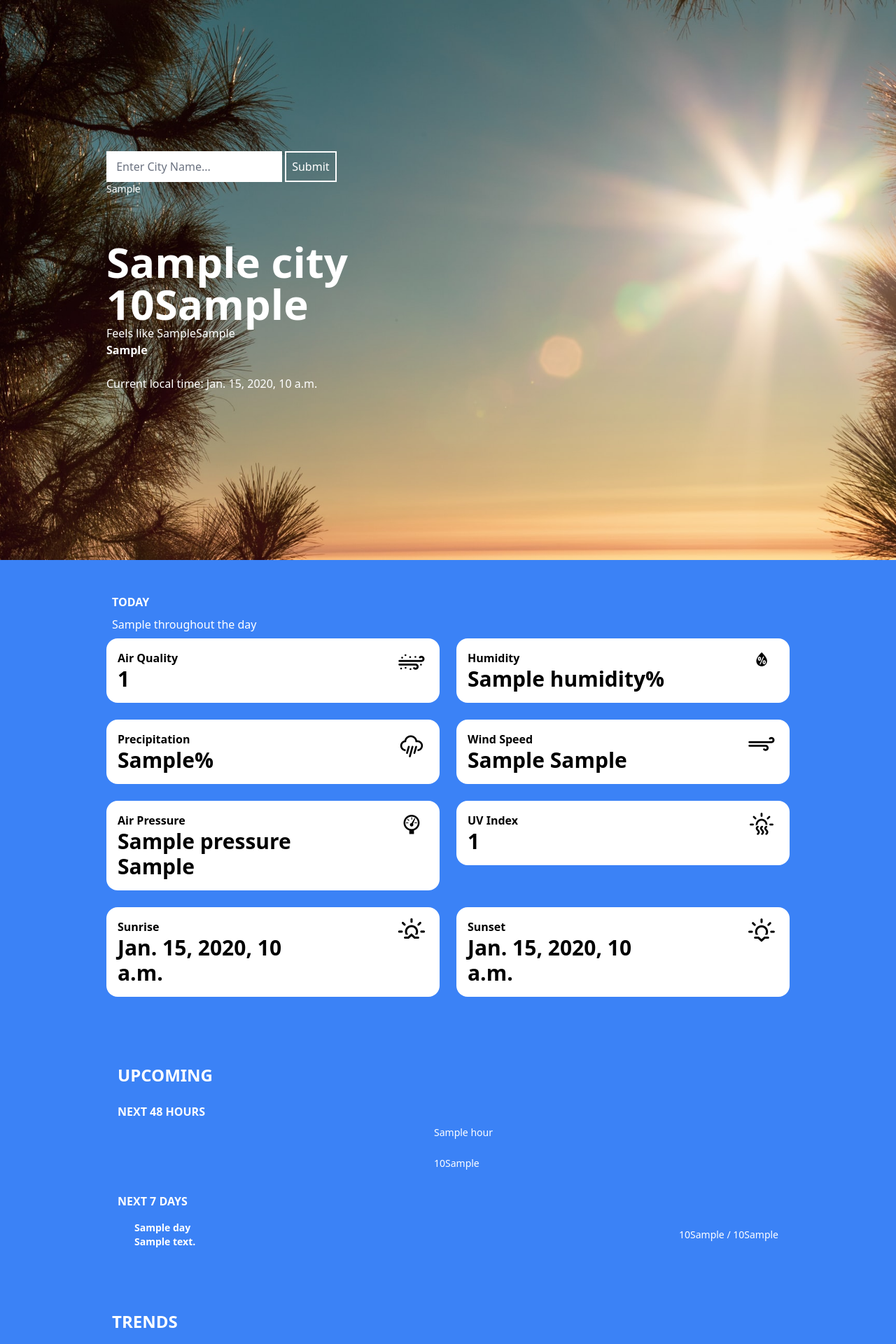
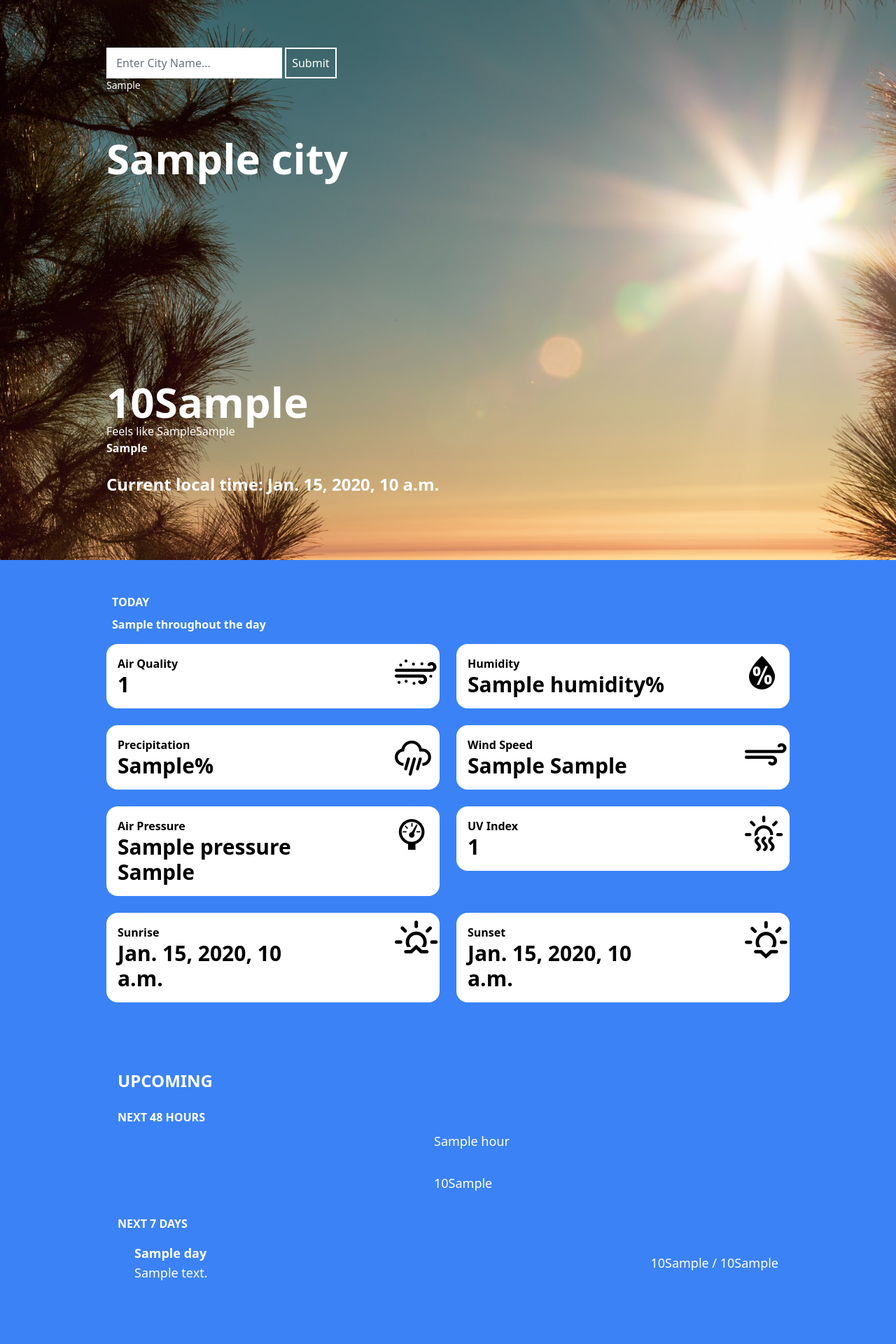
Before and after one commit to ericnbello/weather-dashboard, a Django app: template theme/templates/base.html in a window 1280 px wide. Shown: the top 1920 px of the page at 70% size. Run offline with Django 3.2, Linux system fonts and the light colour scheme; the template is opened without the code that fills it: most values are stand-ins (such as "Sample title", 1, 10 or a date in 2020); some libraries are stand-ins or nearby versions; some web fonts are replaced.

Commit message:
updated layout and styling

```diff
--- a/theme/static/css/dist/styles.css
+++ b/theme/static/css/dist/styles.css
@@ -874,6 +874,10 @@ select{
   margin-top: 1.25rem;
 }
 
+.mb-2{
+  margin-bottom: 0.5rem;
+}
+
 .block{
   display: block;
 }
@@ -976,6 +980,10 @@ select{
 
 .w-1{
   width: 0.25rem;
+}
+
+.w-16{
+  width: 4rem;
 }
 
 .min-w-0{
@@ -1342,6 +1350,10 @@ select{
   padding-bottom: 0.5rem;
 }
 
+.pb-4{
+  padding-bottom: 1rem;
+}
+
 .text-center{
   text-align: center;
 }
@@ -1397,6 +1409,10 @@ select{
 .text-4xl{
   font-size: 2.25rem;
   line-height: 2.5rem;
+}
+
+.text-\[12rem\]{
+  font-size: 12rem;
 }
 
 .font-normal{
@@ -1534,6 +1550,10 @@ select{
     flex-direction: column;
   }
 
+  .md\:items-start{
+    align-items: flex-start;
+  }
+
   .md\:justify-start{
     justify-content: flex-start;
   }
--- a/theme/templates/base.html
+++ b/theme/templates/base.html
@@ -10,7 +10,6 @@
     <meta name="msapplication-TileColor" content="#908f9e"/>
     <meta name="theme-color" content="#908f9e"/>
     <link rel="stylesheet" href="{% static 'css/dist/styles.css' %}">
-    <!-- <link rel="stylesheet" href="{% static 'css/global.css' %}"> -->
     <link rel="stylesheet" href="{% static 'css/open-weather-icons.css' %}">
     <link rel="stylesheet" href="{% static '/css/weather-icons.min.css' %}">
     <link rel="stylesheet" href="{% static '/css/weather-icons-wind.min.css' %}">
@@ -19,14 +18,10 @@
     <!-- Font Awesome Icons -->
     <script src="https://kit.fontawesome.com/42d5adcbca.js" crossorigin="anonymous"></script>
     <!-- Nucleo Icons -->
-    <!-- <link href="{% static 'css/nucleo-icons.css' %}" rel="stylesheet" /> -->
-    <!-- <link href="{% static 'css/nucleo-svg.css' %}" rel="stylesheet" /> -->
     <!-- Popper -->
     <script src="https://unpkg.com/@popperjs/core@2"></script>
     <!-- Required chart.js -->
     <script src="https://cdn.jsdelivr.net/npm/chart.js"></script>
-    <!-- Main Styling -->
-    <!-- <link href="{% static 'css/styles.css?v=1.0.2' %}" rel="stylesheet" />     -->
     {% tailwind_css %}
     <title>Weather App</title>
 </head>
@@ -41,7 +36,7 @@
                     <!-- cards -->
                     <div class="w-full px-6 py-6 mx-auto">
                         <h6 class="mt-6 mb-0 ml-2 uppercase font-bold text-white">Today</h6>
-                        <p class="ml-2 py-2 pb-2 text-white">{{ current_weather }} throughout the day</p>
+                        <p class="ml-2 py-2 pb-4 text-white font-semibold">{{ current_weather }} throughout the day</p>
                         <!-- cards row 1 -->
                         <div class="flex flex-wrap -mx-3 {{daytime|yesno:'text-black for true,text-white for false'}}">
 
@@ -60,7 +55,7 @@
                                             </div>
                                             <div class="px-3 text-right basis-1/3">
                                                 <div class="inline-block w-12 h-12 text-center items-center text-3xl rounded-lg">
-                                                    <i class="wi wi-sandstorm text-size-lg relative"></i>
+                                                    <i class="wi wi-sandstorm text-5xl relative"></i>
                                                 </div>
                                             </div>
                                         </div>
@@ -83,7 +78,7 @@
                                             </div>
                                             <div class="px-3 text-right basis-1/3">
                                                 <div class="inline-block w-12 h-12 text-center items-center text-xl rounded-lg">
-                                                    <i class="wi wi-humidity text-size-lg relative"></i>
+                                                    <i class="wi wi-humidity text-5xl relative"></i>
                                                 </div>
                                             </div>
                                         </div>
@@ -106,7 +101,7 @@
                                             </div>
                                             <div class="px-3 text-right basis-1/3">
                                                 <div class="inline-block w-12 h-12 text-center items-center text-3xl rounded-lg">
-                                                    <i class="wi wi-rain text-size-lg relative"></i>
+                                                    <i class="wi wi-rain text-5xl relative"></i>
                                                 </div>
                                             </div>
                                         </div>
@@ -129,7 +124,7 @@
                                             </div>
                                             <div class="px-3 text-right basis-1/3">
                                                 <div class="inline-block w-12 h-12 text-center items-center text-3xl rounded-lg">
-                                                    <i class="wi wi-strong-wind text-size-lg relative"></i>
+                                                    <i class="wi wi-strong-wind text-5xl relative"></i>
                                                 </div>
                                             </div>
                                         </div>
@@ -152,7 +147,7 @@
                                             </div>
                                             <div class="px-3 text-right basis-1/3">
                                                 <div class="inline-block w-12 h-12 text-center items-center text-3xl rounded-lg">
-                                                    <i class="wi wi-barometer text-size-lg relative"></i>
+                                                    <i class="wi wi-barometer text-5xl relative"></i>
                                                 </div>
                                             </div>
                                         </div>
@@ -175,7 +170,7 @@
                                             </div>
                                             <div class="px-3 text-right basis-1/3">
                                                 <div class="inline-block w-12 h-12 text-center items-center text-3xl rounded-lg">
-                                                    <i class="wi wi-hot text-size-lg relative"></i>
+                                                    <i class="wi wi-hot text-5xl relative"></i>
                                                 </div>
                                             </div>
                                         </div>
@@ -198,7 +193,7 @@
                                             </div>
                                             <div class="px-3 text-right basis-1/3">
                                                 <div class="inline-block w-12 h-12 text-center items-center text-3xl rounded-lg">
-                                                    <i class="wi wi-sunrise text-size-lg relative"></i>
+                                                    <i class="wi wi-sunrise text-5xl relative"></i>
                                                 </div>
                                             </div>
                                         </div>
@@ -221,7 +216,7 @@
                                             </div>
                                             <div class="px-3 text-right basis-1/3">
                                                 <div class="inline-block w-12 h-12 text-center items-center text-3xl rounded-lg">
-                                                    <i class="wi wi-sunset text-size-lg relative"></i>
+                                                    <i class="wi wi-sunset text-5xl relative"></i>
                                                 </div>
                                             </div>
                                         </div>
@@ -246,14 +241,14 @@
                                                     <div class="flex flex-row justify-evenly gap-x-7">
                                                         {% for hour, temp, icon in hourly_forecast_content %}
                                                             <div class="flex flex-col justify-evenly gap-x-20">
-                                                                <div class="text-sm justify-start">
-                                                                    <p class="text-sm w-10">{{ hour }}</p>
+                                                                <div class=" justify-center">
+                                                                    <p class="text-lg w-10">{{ hour }}</p>
                                                                 </div>
-                                                                <div class="justify-start w-10">
+                                                                <div class="justify-center w-10 text-2xl">
                                                                     <i class="owi owi-{{ icon }}"></i>
                                                                 </div>
                                                                 <div class="flex flex-col justify-start w-10">
-                                                                    <p class="text-sm">{{ temp }}{{ degree_unit }}</p>
+                                                                    <p class="text-lg">{{ temp }}{{ degree_unit }}</p>
                                                                 </div>
                                                             </div>
                                                         {% endfor %}
@@ -269,16 +264,16 @@
                                         {% for day, description, high_temp, low_temp, icon in daily_forecast_content %}
                                             <div class="flex flex-row flex-wrap py-2 justify-between items-center">
                                                 <div class="flex flex-row w-2/3 gap-x-6">
-                                                    <div class="flex items-center text-xl">
-                                                        <i class="owi owi-{{ icon }}"></i>
+                                                    <div class="flex items-center text-3xl">
+                                                        <i class="owi owi-{{ icon }} "></i>
                                                     </div>
-                                                    <div class="flex flex-col font-semibold">
-                                                        <p class="text-sm">{{ day }}</p>
-                                                        <p class="text-sm">{{ description }}</p>
+                                                    <div class="flex flex-col">
+                                                        <p class="text-lg font-semibold">{{ day }}</p>
+                                                        <p class="text-lg">{{ description }} </p>
                                                     </div>
                                                 </div>
                                                 <div class="flex flex-col justify-start w-1/3">
-                                                    <p class="flex justify-end text-sm">{{ high_temp }}{{ degree_unit }} / {{ low_temp }}{{ degree_unit }}</p>
+                                                    <p class="flex justify-end text-lg">{{ high_temp }}{{ degree_unit }} / {{ low_temp }}{{ degree_unit }}</p>
                                                 </div>
                                             </div>
                                         {% endfor %}
@@ -290,34 +285,31 @@
                 </div>
 
                 <!-- Trends -->
-                <div class="w-full px-6 py-6 mx-auto text-white">
-                    <h6 class="mt-6 mb-0 ml-2 uppercase font-bold text-2xl">Trends</h6>
-                    <!-- <p>{{lat}},{{lon}}</p> -->
+                <!-- <div class="w-full px-6 py-6 mx-auto text-white">
+                    <h6 class="mt-6 mb-2 ml-2 uppercase font-bold text-2xl">Trends</h6>
+                    <p>{{lat}},{{lon}}</p>
                     <div class="flex-auto p-4">
-                        <!-- <div>
+                        <div>
                         <canvas id="chart-line" height="300"></canvas>
-                        </div> -->
+                        </div>
                         {% include 'components/stackedareachart.html' %}
                     </div>
-                </div>
+                </div> -->
 
                 <div class="flex flex-col w-full text-white">
                     <div class="w-full px-6 py-6 mx-auto">
-                        <h6 class="mt-6 mb-0 ml-2 font-bold uppercase text-2xl">Radar</h6>
+                        <h6 class="mt-6 mb-2 ml-2 font-bold uppercase text-2xl">Radar</h6>
                         <div class="min-w-fit">
                             {% include 'components/radar.html' %}
                         </div>
                     </div>
                     <div class="w-full h-96 px-6 py-6 mx-auto">
                         <h6 class="mt-6 mb-0 ml-2 font-bold uppercase text-2xl">Alerts</h6>
-                        <!-- <p class="mt-6 mb-0 ml-2">{{ alert_description }}</p>
-                        <span class="error text-sm flex flex-wrap">
-                            <p id="alerts-error">{{no_alerts_msg }}</p>
-                        </span> -->
                         {% include 'components/alerts.html' %}
                     </div>
-                    <!-- <div class="w-full px-6 py-6 mx-auto">
-                        <h6 class="mt-6 mb-0 ml-2 font-bold uppercase">Latest News</h6>
+                    <!-- <div class="w-full h-96 px-6 py-6 mx-auto">
+                        <h6 class="mt-6 mb-0 ml-2 font-bold uppercase text-2xl">Latest News</h6>
+                        {% include 'components/alerts.html' %}
                     </div> -->
                 </div>
             </div>
--- a/theme/templates/components/form.html
+++ b/theme/templates/components/form.html
@@ -1,4 +1,4 @@
-<div class="flex gap-x-2 w-full">
+<div class="flex justify-center md:justify-start gap-x-2 w-full">
     <form name="location-search" id="location-search" method="POST" action="/" novalidate>
         {% csrf_token %}
         <label class="hidden"></label>
--- a/theme/templates/components/hero.html
+++ b/theme/templates/components/hero.html
@@ -2,11 +2,18 @@
 <div class="flex flex-wrap items-center h-screen">
     <div class="items-center text-white w-full h-screen bg-black bg-opacity-25 bg-cover {{daytime|yesno:'flex for true,hidden for false'}}" style="background-image: url('/static/images/day.jpeg')">
         <div class="py-12 px-6 w-full max-w-5xl mx-auto">
+            <div class="flex justify-center md:justify-start">
                 {%  include 'components/form.html'  %}
+            </div>
+            <div class="flex justify-center md:justify-start">
                 <h1 class="text-6xl font-bold mt-16">{{ city }}</h1>
+            </div>
 
-            <div class="flex flex-row justify-between flex-wrap-reverse">
+            <div class="flex flex-row justify-center md:justify-start">
                 <div class="flex flex-col h-full ">
+                    <div class="text-[12rem]">
+                        <i class="owi owi-{{current_weather_icon}} "></i>
+                    </div>
                     <!-- <h4 class="pt-2 mb-1 font-semibold">{{ city }}</h4> -->
                     <p class="text-6xl font-bold">
                         {{ current_temperature }}{{ degree_unit }}
@@ -16,12 +23,9 @@
                         {{ current_weather }}
                     </div>
                 </div>
-                <div class="text-8xl">
-                    <i class="owi owi-{{current_weather_icon}} "></i>
-                </div>
             </div>
             <div class="py-6">
-                <p>Current local time: {{current_time}}</p>
+                <p class="font-bold flex justify-center md:justify-start text-2xl">Current local time: {{current_time}}</p>
             </div>
         <!-- country region island -->
         <!-- <div class="flex mt-16 font-light">
@@ -57,11 +61,18 @@
     </div>
     <div class="items-center text-white w-full h-screen bg-black bg-opacity-25 bg-cover {{daytime|yesno:'hidden for true,flex for false'}}" style="background-image: url('/static/images/night.jpeg')">
         <div class="py-12 px-6 w-full max-w-5xl mx-auto">
+            <div class="flex justify-center md:justify-start">
                 {%  include 'components/form.html'  %}
+            </div>
+            <div class="flex justify-center md:justify-start">
                 <h1 class="text-6xl font-bold mt-16">{{ city }}</h1>
+            </div>
 
-            <div class="flex flex-row justify-between flex-wrap-reverse">
+            <div class="flex flex-row justify-center md:justify-start">
                 <div class="flex flex-col h-full ">
+                    <div class="text-[12rem]">
+                        <i class="owi owi-{{current_weather_icon}} "></i>
+                    </div>
                     <!-- <h4 class="pt-2 mb-1 font-semibold">{{ city }}</h4> -->
                     <p class="text-6xl font-bold">
                         {{ current_temperature }}{{ degree_unit }}
@@ -71,12 +82,9 @@
                         {{ current_weather }}
                     </div>
                 </div>
-                <div class="text-8xl">
-                    <i class="owi owi-{{current_weather_icon}} "></i>
-                </div>
             </div>
             <div class="py-6">
-                <p>Current local time: {{current_time}}</p>
+                <p class="font-bold flex justify-center md:justify-start text-2xl">Current local time: {{current_time}}</p>
             </div>
         <!-- country region island -->
         <!-- <div class="flex mt-16 font-light">
--- a/theme/templates/components/radar.html
+++ b/theme/templates/components/radar.html
@@ -3,13 +3,13 @@
     <div class="mx-auto">
         <ul class="flex gap-x-6">
             <li>
-                <input type="button" class="border-2 border-black" onclick="stop(); showFrame(animationPosition - 1); return;" value="&lt;" />
+                <input type="button" class="border-2 border-white p-2" onclick="stop(); showFrame(animationPosition - 1); return;" value="&lt;" />
             </li>
             <li>
-                <input type="button"  class="border-2 border-black" onclick="playStop();" value="Play / Stop" />
+                <input type="button"  class="border-2 border-white p-2" onclick="playStop();" value="Play / Stop" />
             </li>
             <li>
-                <input type="button"  class="border-2 border-black" onclick="stop(); showFrame(animationPosition + 1); return;" value="&gt;" />
+                <input type="button"  class="border-2 border-white p-2" onclick="stop(); showFrame(animationPosition + 1); return;" value="&gt;" />
             </li>
         </ul>
     </div>
@@ -18,11 +18,12 @@
 
 <script>
     var map;
+    var latitude = {{lat}};
+    var longitude = {{lon}};
     function initMap() {
-        // var latitude = "{{lat}}"
-        // var longitude = "{{lon}}"
+
         map = new google.maps.Map(document.getElementById('mapid'), {
-          center: {lat: "{{lat}}", lng: "{{lon}}"},
+          center: {lat: latitude, lng: longitude},
           zoom: 6
         });
 
```
Lines whose indentation alone changed are shown as unchanged.
